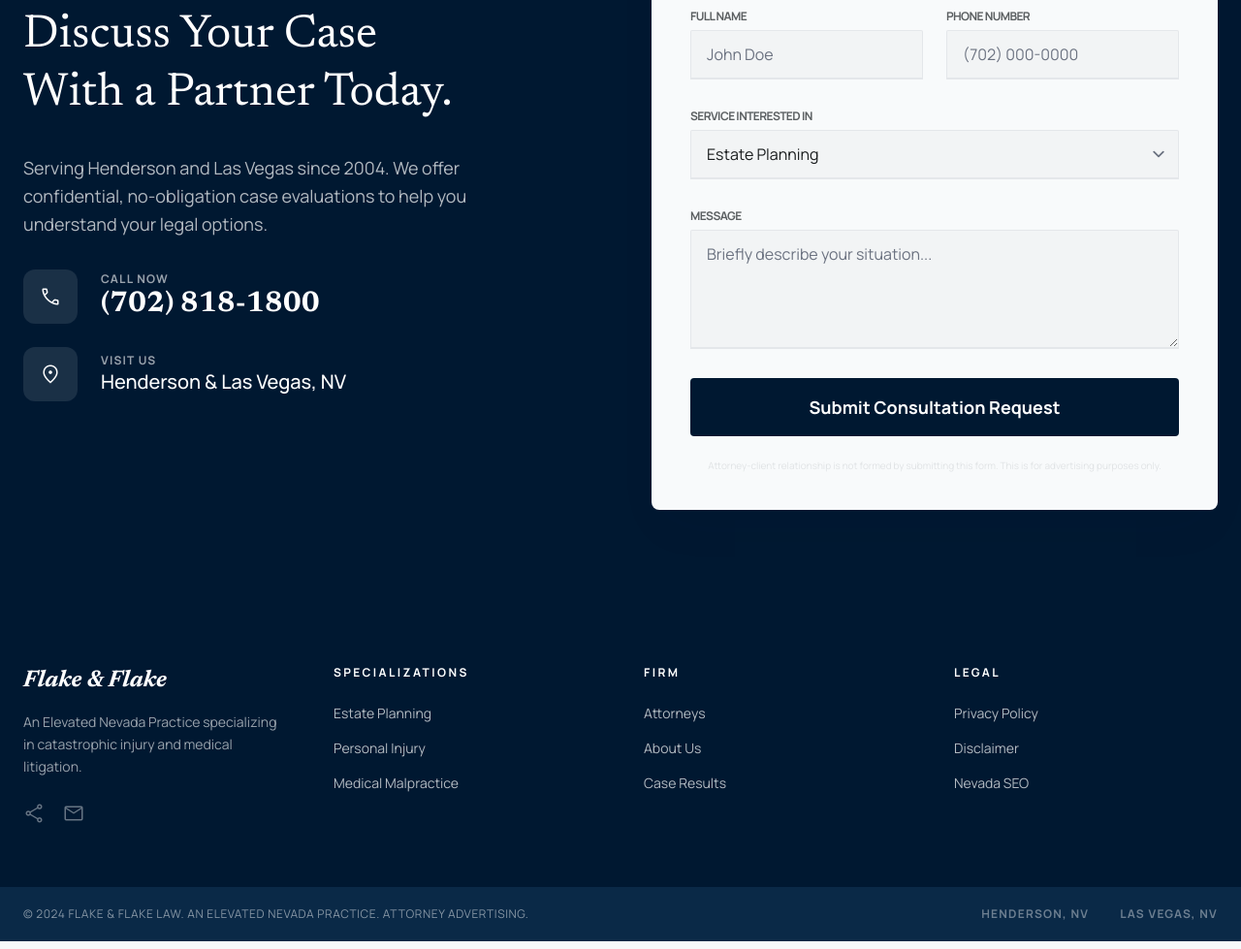
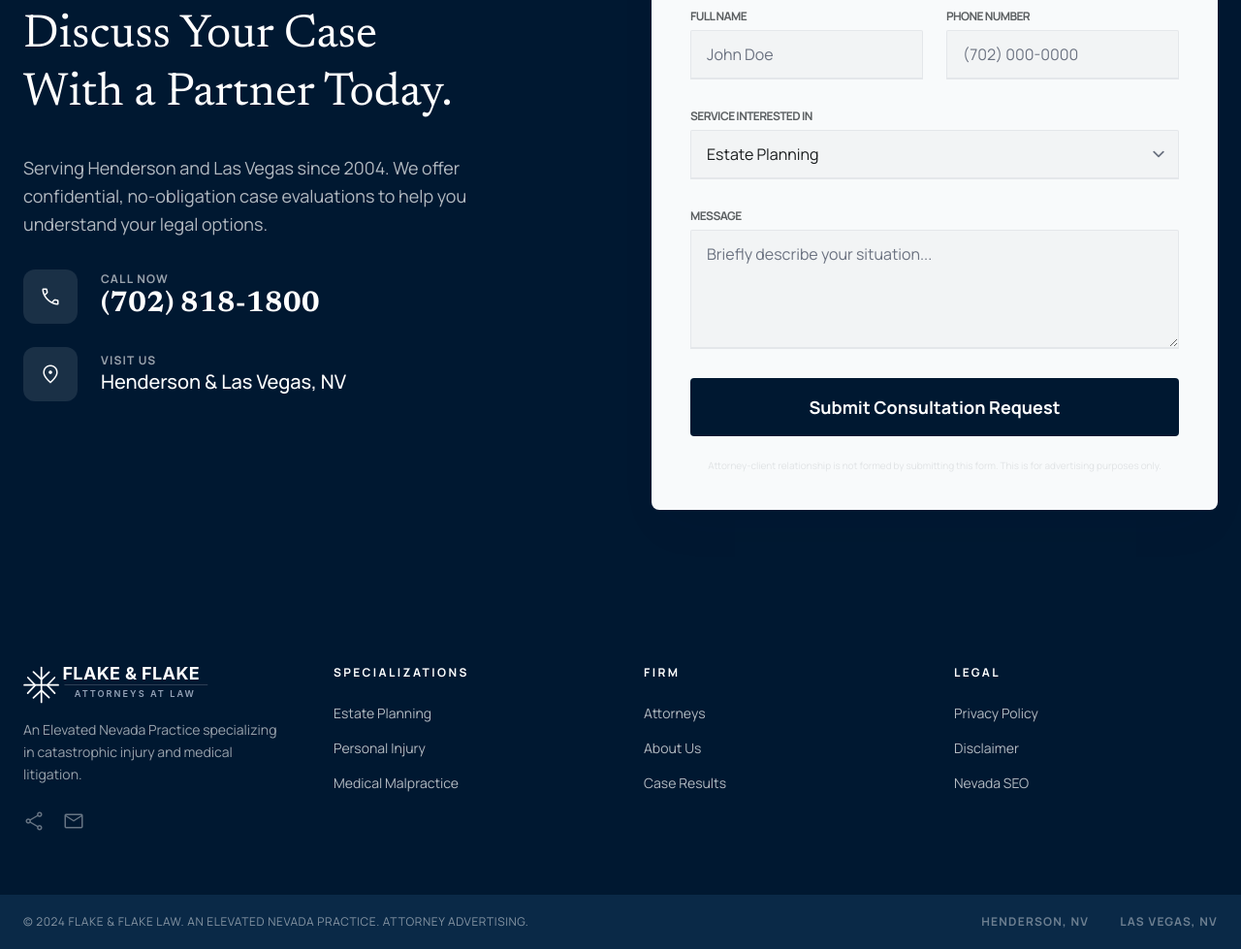
Before and after one commit to Gull-Stack/flake-flake-glacial, an Eleventy site: page src/index.njk in a window 1280 px wide. Shown: the part 4738-5717 px from the top of the page at 97% size. Built offline with nearby package versions, Linux system fonts and the light colour scheme; Eleventy itself is replaced by a stand-in of ours; files that its build step writes are made by us from their sources.

Commit message:
Bot Bogey: Add white logo SVG to footer

```diff
--- a/src/_includes/footer.njk
+++ b/src/_includes/footer.njk
@@ -2,7 +2,7 @@
 <div class="py-16 px-6">
 <div class="grid grid-cols-1 md:grid-cols-4 gap-12 max-w-7xl mx-auto">
 <div class="md:col-span-1">
-<div class="text-2xl font-bold text-white mb-4 font-headline italic">Flake & Flake</div>
+<img src="/images/logos/flake-flake-logo-white.svg" alt="Flake & Flake Attorneys at Law" class="h-10 w-auto mb-4" />
 <p class="text-white/60 text-sm leading-relaxed mb-6 font-body">
 An Elevated Nevada Practice specializing in catastrophic injury and medical litigation.
 </p>
```
